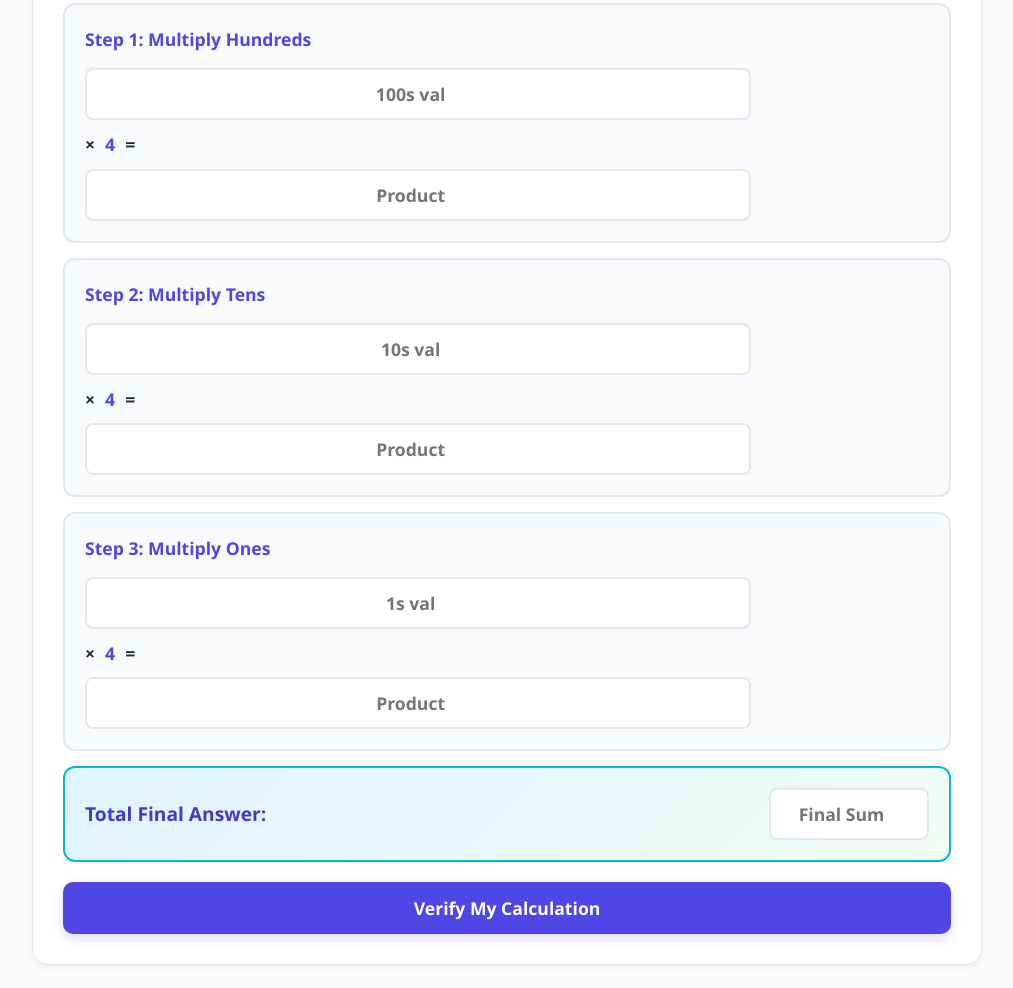
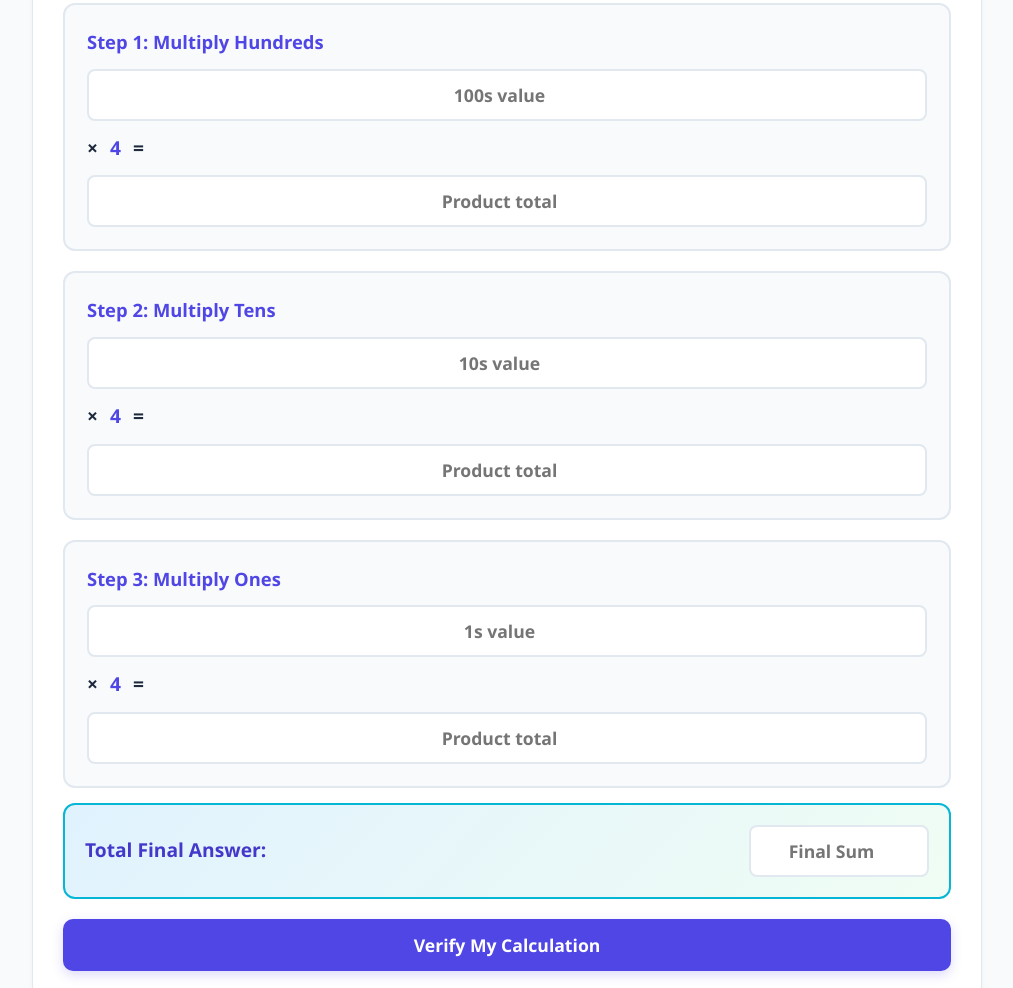
Before and after one commit to swainsantosh850-ctrl/equal-groups-app, a plain HTML site: page index.html in a window 1280 px wide. Shown: the part 673-1661 px from the top of the page, without its empty margins (133-1146 px from the left). Drawn offline with Linux system fonts and the light colour scheme.

Commit message:
Update index.html

```diff
--- a/index.html
+++ b/index.html
@@ -120,7 +120,6 @@
         }
 
         input[type="number"] {
-            width: 100%;
             padding: 12px;
             border: 2px solid var(--border);
             border-radius: 8px;
@@ -128,6 +127,7 @@
             outline: none;
             transition: all 0.2s;
             background: #fff;
+            width: 100%;
         }
 
         input[type="number"]:focus {
@@ -157,44 +157,43 @@
         .breakdown-steps-container {
             display: flex;
             flex-direction: column;
-            gap: 15px;
+            gap: 20px;
             margin-top: 20px;
         }
 
+        /* Vertical Row Layout as Requested */
         .step-card {
             background: #f8fafc;
             border: 2px solid var(--border);
             border-radius: 12px;
-            padding: 20px;
+            padding: 22px;
             display: flex;
-            align-items: center;
-            justify-content: space-between;
-            gap: 15px;
-            flex-wrap: wrap;
+            flex-direction: column;
+            gap: 12px;
         }
 
-        .step-title {
-            font-size: 1.1rem;
+        .step-header {
+            font-size: 1.15rem;
             font-weight: 700;
             color: var(--primary);
         }
 
-        .equation-row-inputs {
+        .step-equation-line {
             display: flex;
             align-items: center;
-            gap: 10px;
+            gap: 12px;
             flex-wrap: wrap;
-            font-size: 1.1rem;
+            font-size: 1.2rem;
             font-weight: 600;
         }
 
-        .step-input {
-            width: 110px;
-            padding: 10px;
+        .step-input-box {
+            width: 100%;
+            padding: 12px;
             border: 2px solid var(--primary);
             border-radius: 8px;
             text-align: center;
-            font-size: 1.1rem;
+            font-size: 1.2rem;
             font-weight: bold;
             background: white;
         }
@@ -208,6 +207,7 @@
             justify-content: space-between;
             align-items: center;
             margin-top: 15px;
+            gap: 15px;
         }
 
         .final-answer-card label {
@@ -271,7 +271,7 @@
     <!-- MODULE 1: PLACE-VALUE BREAKDOWN -->
     <div id="breakdown" class="card active">
         <h2>Place-Value Breakdown Multiplication</h2>
-        <p style="margin-bottom: 20px; color: var(--text-muted);">Set your multiplier and enter your 3-digit number breakdown. Type your place values and partial products — correct answers will instantly glow green!</p>
+        <p style="margin-bottom: 20px; color: var(--text-muted);">Set your multiplier and enter your 3-digit number breakdown. Type your place value, multiply by the multiplier, and type the product — correct answers will glow green!</p>
 
         <div class="input-group" style="max-width: 300px;">
             <label for="bdMultiplier">Enter Multiplier:</label>
@@ -295,45 +295,45 @@
         </div>
 
         <div class="breakdown-steps-container">
-            <!-- Step 1: Hundreds -->
+            <!-- Step 1: Multiply Hundreds -->
             <div class="step-card">
-                <div>
-                    <div class="step-title">Step 1: Multiply Hundreds</div>
-                </div>
-                <div class="equation-row-inputs">
-                    <input type="number" class="step-input" id="inputVal100" placeholder="100s val">
+                <div class="step-header">Step 1: Multiply Hundreds</div>
+                <div class="step-equation-line">
+                    <input type="number" class="step-input-box" id="inputVal100" placeholder="100s value">
                     <span>×</span>
                     <span id="labelMul1" style="font-weight: bold; color: var(--primary);">4</span>
                     <span>=</span>
-                    <input type="number" class="step-input" id="ans100" placeholder="Product">
+                </div>
+                <div>
+                    <input type="number" class="step-input-box" id="ans100" placeholder="Product total">
                 </div>
             </div>
 
-            <!-- Step 2: Tens -->
+            <!-- Step 2: Multiply Tens -->
             <div class="step-card">
-                <div>
-                    <div class="step-title">Step 2: Multiply Tens</div>
-                </div>
-                <div class="equation-row-inputs">
-                    <input type="number" class="step-input" id="inputVal10" placeholder="10s val">
+                <div class="step-header">Step 2: Multiply Tens</div>
+                <div class="step-equation-line">
+                    <input type="number" class="step-input-box" id="inputVal10" placeholder="10s value">
                     <span>×</span>
                     <span id="labelMul2" style="font-weight: bold; color: var(--primary);">4</span>
                     <span>=</span>
-                    <input type="number" class="step-input" id="ans10" placeholder="Product">
+                </div>
+                <div>
+                    <input type="number" class="step-input-box" id="ans10" placeholder="Product total">
                 </div>
             </div>
 
-            <!-- Step 3: Ones -->
+            <!-- Step 3: Multiply Ones -->
             <div class="step-card">
-                <div>
-                    <div class="step-title">Step 3: Multiply Ones</div>
-                </div>
-                <div class="equation-row-inputs">
-                    <input type="number" class="step-input" id="inputVal1" placeholder="1s val">
+                <div class="step-header">Step 3: Multiply Ones</div>
+                <div class="step-equation-line">
+                    <input type="number" class="step-input-box" id="inputVal1" placeholder="1s value">
                     <span>×</span>
                     <span id="labelMul3" style="font-weight: bold; color: var(--primary);">4</span>
                     <span>=</span>
-                    <input type="number" class="step-input" id="ans1" placeholder="Product">
+                </div>
+                <div>
+                    <input type="number" class="step-input-box" id="ans1" placeholder="Product total">
                 </div>
             </div>
         </div>
@@ -341,7 +341,7 @@
         <!-- Final Answer Box -->
         <div class="final-answer-card">
             <label for="ansFinal"><strong>Total Final Answer:</strong></label>
-            <input type="number" class="step-input" id="ansFinal" placeholder="Final Sum" style="width: 160px;">
+            <input type="number" class="step-input-box" id="ansFinal" placeholder="Final Sum" style="width: 180px;">
         </div>
 
         <button class="action-btn" onclick="verifyBreakdownAnswer()">Verify My Calculation</button>
@@ -368,29 +368,23 @@
 
         <div class="breakdown-steps-container">
             <div class="step-card">
+                <div class="step-header">1. Making Half (Multiplier ÷ 2)</div>
                 <div>
-                    <div class="step-title">1. Making Half</div>
-                    <div style="color: var(--text-muted); font-size: 0.95rem;">Divide the multiplier by 2</div>
-                </div>
-                <div class="step-calculation">
-                    <input type="number" class="step-input" id="inputHalf" placeholder="Half value">
+                    <input type="number" class="step-input-box" id="inputHalf" placeholder="Type half value">
                 </div>
             </div>
 
             <div class="step-card">
+                <div class="step-header">2. Making Double (Number × 2)</div>
                 <div>
-                    <div class="step-title">2. Making Double</div>
-                    <div style="color: var(--text-muted); font-size: 0.95rem;">Multiply the number by 2</div>
-                </div>
-                <div class="step-calculation">
-                    <input type="number" class="step-input" id="inputDouble" placeholder="Double value">
+                    <input type="number" class="step-input-box" id="inputDouble" placeholder="Type double value">
                 </div>
             </div>
         </div>
 
         <div class="final-answer-card">
             <label for="inputFinalAns"><strong>New Simplified Problem Product:</strong></label>
-            <input type="number" class="step-input" id="inputFinalAns" placeholder="Final Answer" style="width: 160px;">
+            <input type="number" class="step-input-box" id="inputFinalAns" placeholder="Final Answer" style="width: 180px;">
         </div>
 
         <button class="action-btn" onclick="verifyDoublingHalving()">Verify Strategy & Explanation</button>
@@ -456,7 +450,6 @@
         const correct1 = correctVal1 * m;
         const correctFinal = totalNumber * m;
 
-        // Helper function to color input fields
         function setFieldStatus(element, isCorrect) {
             element.classList.remove('correct-field', 'error-field');
             if (!isNaN(element.value) && element.value !== '') {
@@ -464,7 +457,6 @@
             }
         }
 
-        setFieldStatus(val100El, userVal100 === correctVal100);
         setFieldStatus(val100El, userVal100 === correctVal100);
         setFieldStatus(val10El, userVal10 === correctVal10);
         setFieldStatus(val1El, userVal1 === correctVal1);
@@ -532,7 +524,7 @@
                 `3. <strong>Making Double:</strong> ${number} × 2 = ${correctDouble}<br>` +
                 `4. <strong>Final Verification:</strong> ${correctHalf} × ${correctDouble} = <strong>${correctFinal}</strong>`;
         } else {
-            output.innerHTML = `<span style="color:var(--error); font-weight:bold;">❌ Review your values! Correct inputs are highlighted in green.</span>`;
+            output.innerHTML = `<span style="box-sizing:border-box; color:var(--error); font-weight:bold;">❌ Review your values! Correct inputs are highlighted in green.</span>`;
         }
     }
 </script>
```
